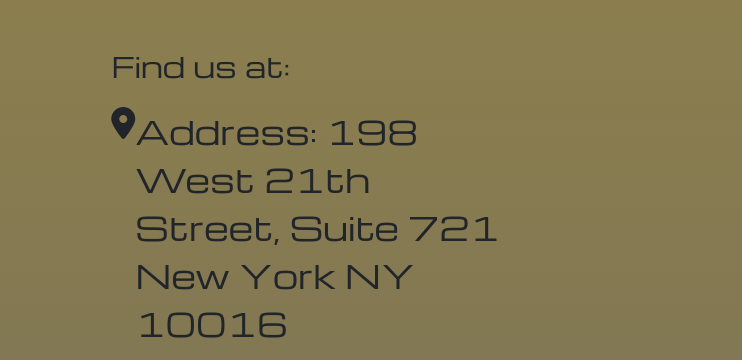
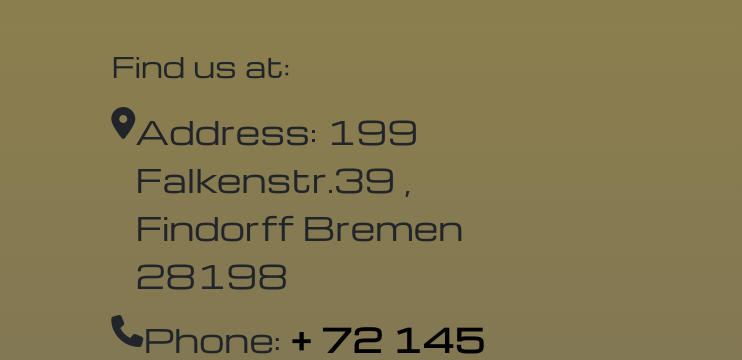
Before and after one commit to michalkaszkiel/HTML-CSS-Project-Michal-Kaszkiel, a website: page index.html in a window 1280 px wide. Shown: the part 1689-2049 px from the top of the page, 0-742 px from the left. Drawn offline with nearby package versions, Linux system fonts and the light colour scheme.

Commit message:
Update index.html

```diff
--- a/index.html
+++ b/index.html
@@ -123,9 +123,9 @@
                                             </div>
                                             <div class="text pl-4">
                                                 <p>
-                                                    <span>Address:</span> 198
-                                                    West 21th Street, Suite 721
-                                                    New York NY 10016
+                                                    <span>Address:</span> 199
+                                                    Falkenstr.39 , Findorff
+                                                    Bremen 28198
                                                 </p>
                                             </div>
                                         </div>
```
